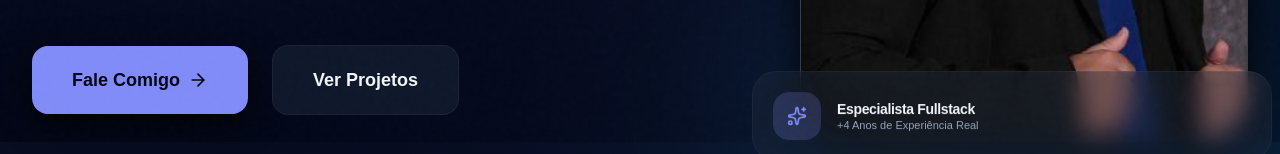
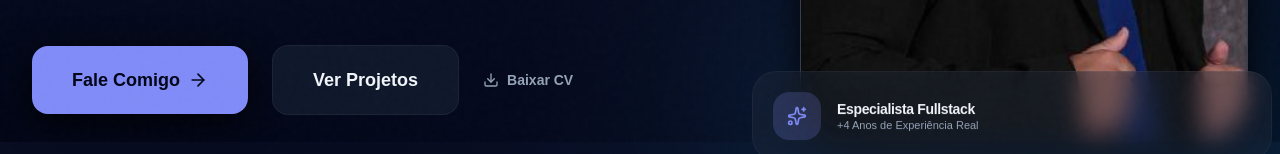
Before and after one commit to Allysonfreitas210695/Portifolio-profissional, a Next.js app: page / in a window 1280 px wide. Shown: the part 658-812 px from the top of the page. Built offline with nearby package versions, Linux system fonts and the light colour scheme.

Commit message:
feat: adiciona download de currículo no Hero e footer
Co-Authored-By: Claude Sonnet 4.6 <noreply@anthropic.com>

```diff
--- a/src/app/page.tsx
+++ b/src/app/page.tsx
@@ -87,6 +87,7 @@ export default function Home() {
               <h4 className="text-[10px] font-bold font-label uppercase tracking-widest text-on-surface-variant">Social</h4>
               <a href="https://github.com/Allysonfreitas210695" target="_blank" rel="noopener noreferrer" className="text-sm font-headline font-bold hover:text-primary transition-colors">GitHub</a>
               <a href="https://www.linkedin.com/in/allyson-freitas-03326128a/" target="_blank" rel="noopener noreferrer" className="text-sm font-headline font-bold hover:text-primary transition-colors">LinkedIn</a>
+              <a href="/curriculo.pdf" download className="text-sm font-headline font-bold hover:text-primary transition-colors">Currículo</a>
             </div>
             <div className="flex flex-col gap-4">
               <h4 className="text-[10px] font-bold font-label uppercase tracking-widest text-on-surface-variant">Contato</h4>
--- a/src/components/Hero.tsx
+++ b/src/components/Hero.tsx
@@ -2,7 +2,7 @@
 
 import { motion } from "framer-motion";
 import Image from "next/image";
-import { ArrowRight, Sparkles } from "lucide-react";
+import { ArrowRight, Download, Sparkles } from "lucide-react";
 
 import Magnetic from "./Magnetic";
 
@@ -121,6 +121,15 @@ export default function Hero() {
                   Ver Projetos
                 </a>
               </Magnetic>
+
+              <a
+                href="/curriculo.pdf"
+                download
+                className="text-on-surface-variant font-headline hover:text-primary flex items-center justify-center gap-2 text-sm font-bold transition-colors"
+              >
+                <Download size={16} />
+                Baixar CV
+              </a>
             </motion.div>
 
             <motion.div
```
Also changed, not shown: 1 other file (tests, documents, lock files or other folders).
